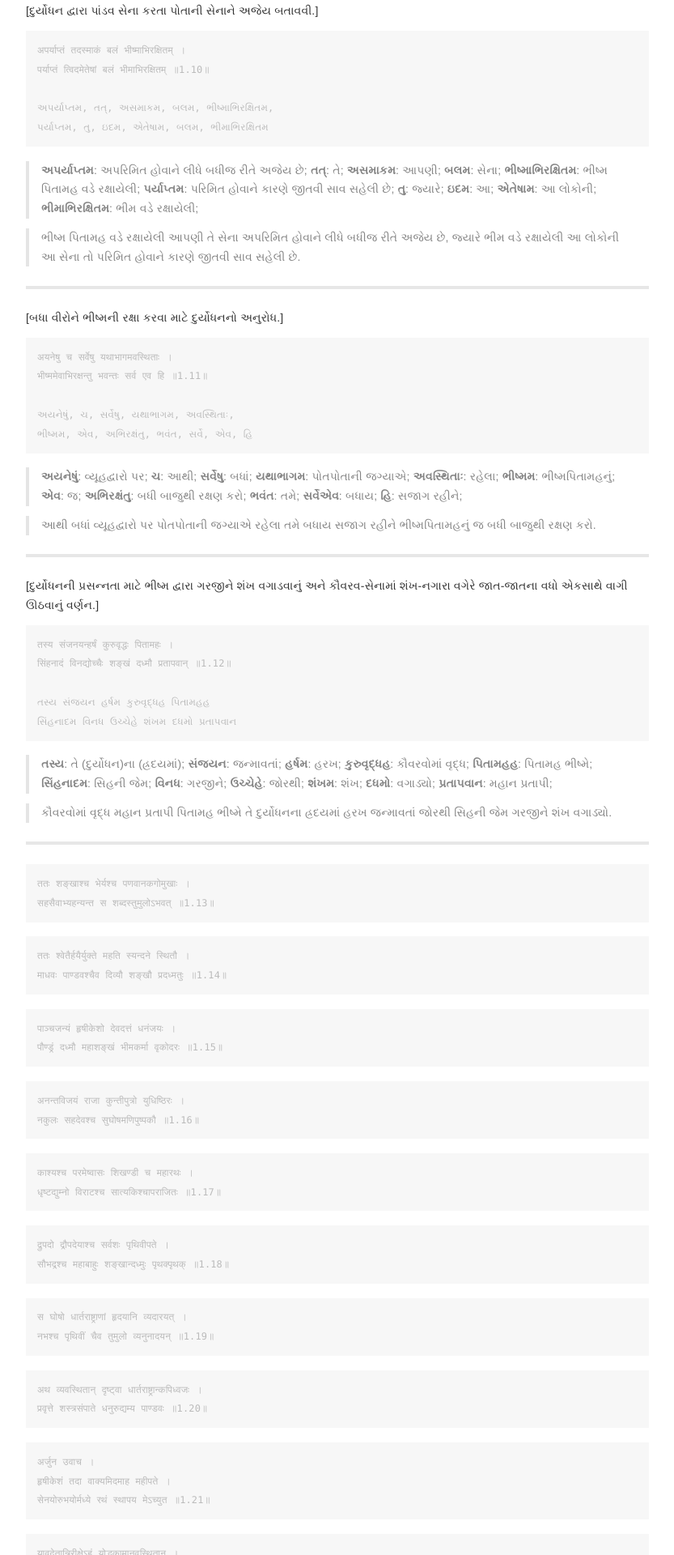
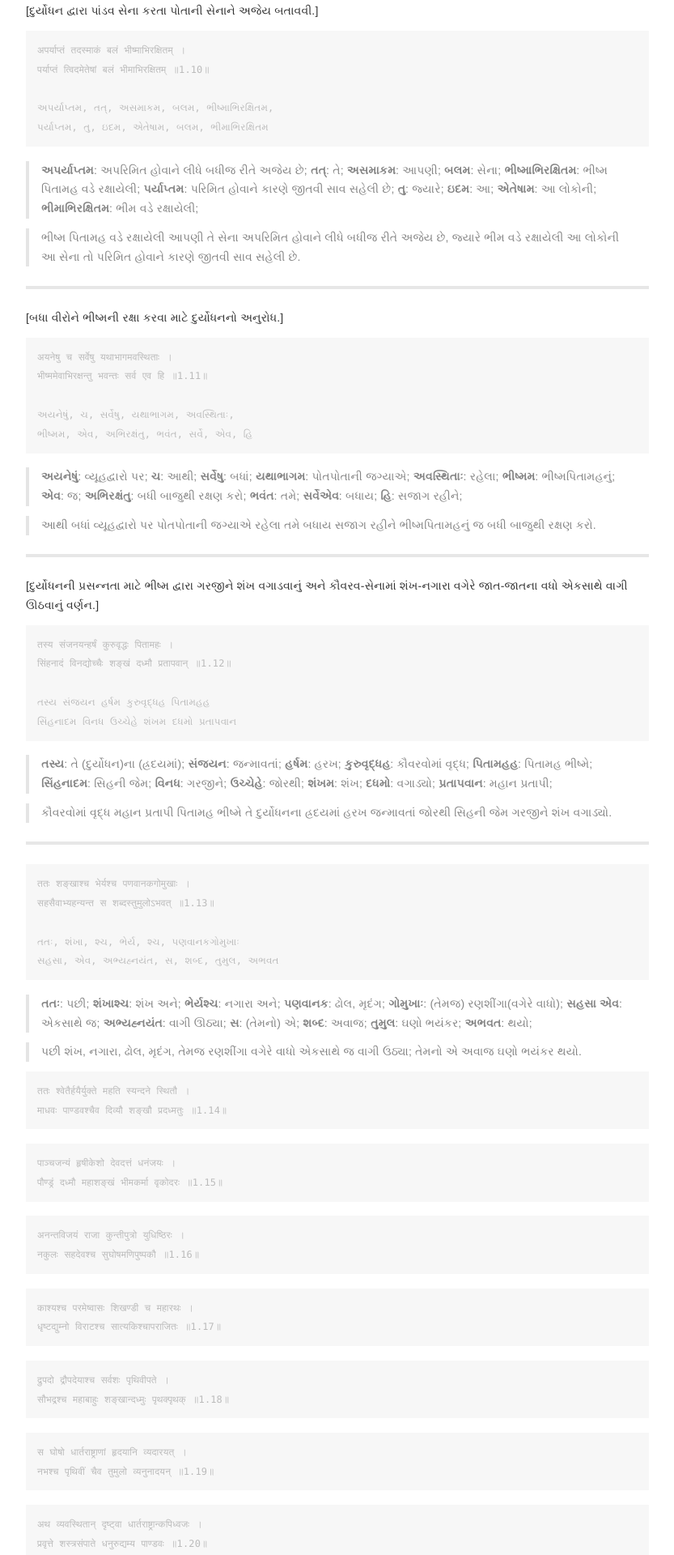
Before and after one commit to bhaveshpp/gita, a Jekyll site: the page built from _adhyay/adhyay1.md, in a window 1280 px wide. Shown: the part 3080-5000 px from the top of the page at 81% size, without its empty margins (223-1056 px from the left). Built offline with Jekyll 4.4.1, drawn with Linux system fonts in a browser that asks for light colours; some of the changed text lies outside the part shown.

Commit message:
૧.૧૩ pronounce, translation

````diff
--- a/_adhyay/adhyay1.md
+++ b/_adhyay/adhyay1.md
@@ -178,8 +178,13 @@ permalink: adhyay/1
 ```
 ततः शङ्खाश्च भेर्यश्च पणवानकगोमुखाः ।
 सहसैवाभ्यहन्यन्त स शब्दस्तुमुलोऽभवत् ॥1.13॥
+
+તતઃ, શંખા, શ્ચ, ભેર્ય, શ્ચ, પણવાનકગોમુખાઃ
+સહસા, એવ, અભ્યહ્નયંત, સ, શબ્દ, તુમુલ, અભવત
 ```
->
+> **તતઃ**: પછી; **શંખાશ્ચ**: શંખ અને; **ભેર્યશ્ચ**: નગારા અને; **પણવાનક**: ઢોલ, મૃદંગ; **ગોમુખાઃ**: (તેમજ) રણશીંગા(વગેરે વાધો); **સહસા એવ**: એકસાથે જ; **અભ્યહ્નયંત**: વાગી ઊઠ્યા; **સ**: (તેમનો) એ; **શબ્દ**: અવાજ; **તુમુલ**: ઘણો ભયંકર; **અભવત**: થયો;
+
+> પછી શંખ, નગારા, ઢોલ, મૃદંગ, તેમજ રણશીંગા વગેરે વાધો એકસાથે જ વાગી ઉઠ્યા; તેમનો એ અવાજ ઘણો ભયંકર થયો.
 
 ```
 ततः श्वेतैर्हयैर्युक्ते महति स्यन्दने स्थितौ ।
````
